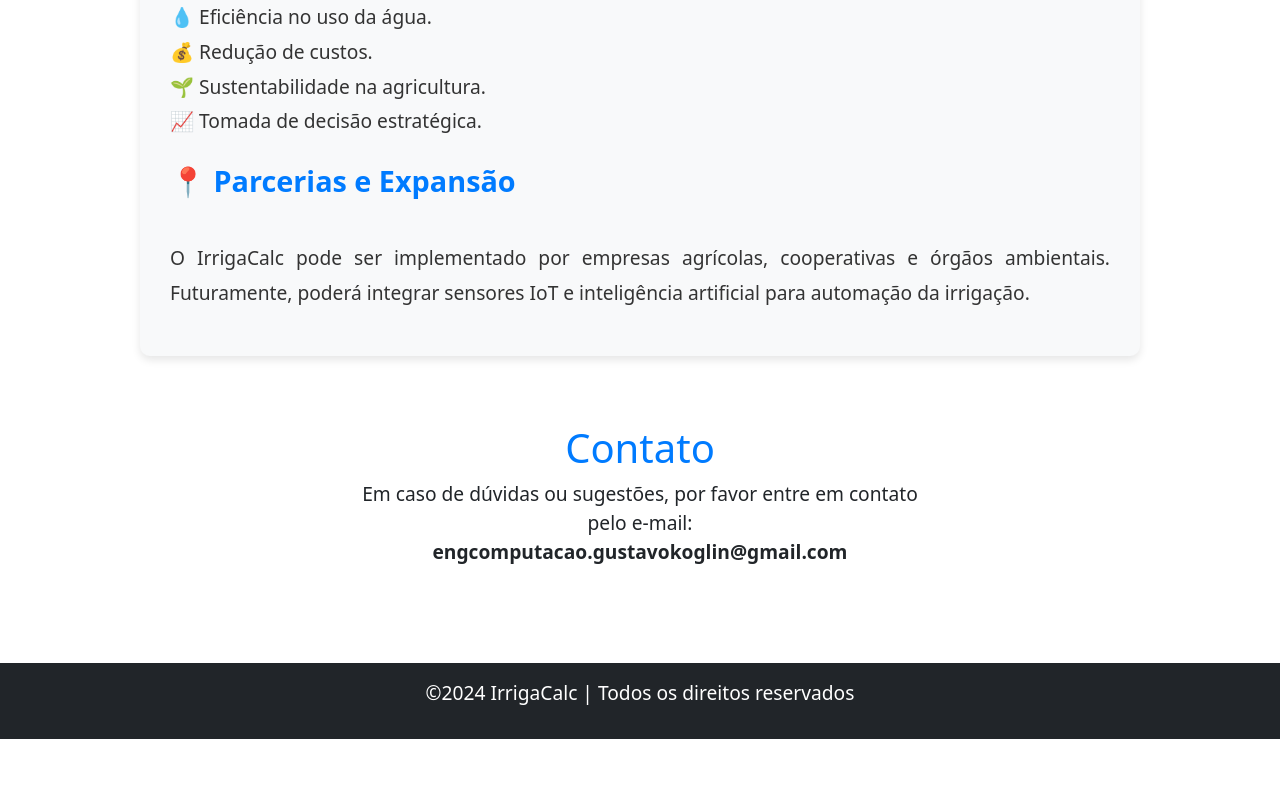
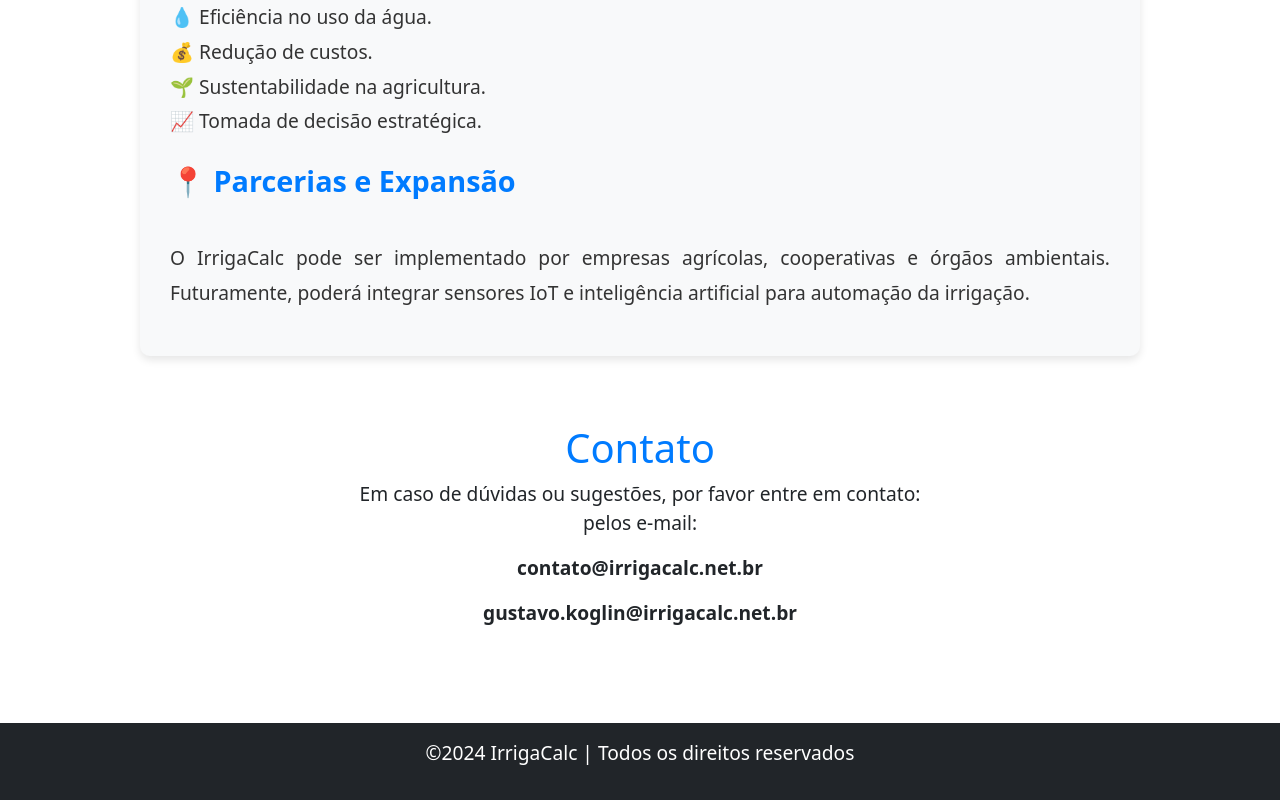
Before and after one commit to GustavoKoglin/IrrigaCalc_Front, an Angular app in the folder IrrigaCalc_Front/: page / in a window 1280 px wide. Shown: the part 2186-2986 px from the top of the page. Before the commit the page ends 2925 px from the top, so only its background shows below. Built offline with nearby package versions, Linux system fonts and the light colour scheme.

Commit message:
Atualizando emails de contato

```diff
--- a/IrrigaCalc_Front/src/app/components/contact/contact.component.html
+++ b/IrrigaCalc_Front/src/app/components/contact/contact.component.html
@@ -13,10 +13,13 @@
 <div class="container mt-5" id="contato">
   <h1>Contato</h1>
   <p>
-    Em caso de dúvidas ou sugestões, por favor entre em contato<br />
-    pelo e-mail:<br />
-    <a href="mailto:engcomputacao.gustavokoglin@gmail.com" class="email-link">
-      engcomputacao.gustavokoglin&#64;gmail.com
-    </a>
+    Em caso de dúvidas ou sugestões, por favor entre em contato:<br />
+    pelos e-mail:
   </p>
+  <p><a href="mailto:engcomputacao.gustavokoglin@gmail.com" class="email-link">
+    contato&#64;irrigacalc.net.br
+  </a></p>
+  <p><a href="mailto:engcomputacao.gustavokoglin@gmail.com" class="email-link">
+    gustavo.koglin&#64;irrigacalc.net.br
+  </a></p>
 </div>
```
